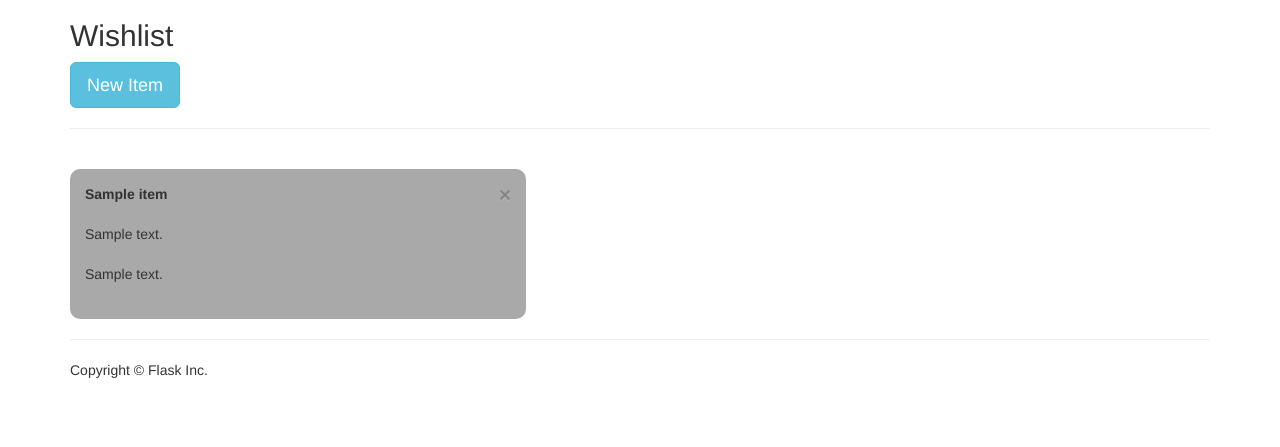
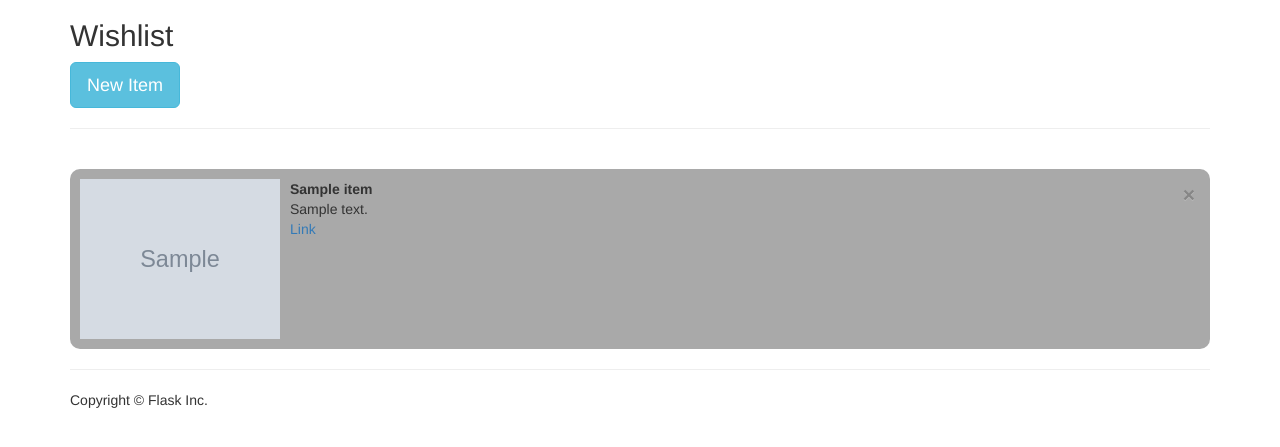
Before and after one commit to vidalCreates/info3180-project2, a Flask app: page /api/users/1/wishlist in a window 1280 px wide. Shown: the part 51-498 px from the top of the page. Run offline with Flask 2, Linux system fonts and the light colour scheme; a user stored in the database is signed in; tables that the repository leaves empty hold one stand-in row (values such as "Sample post"); grey boxes marked "Sample" are stand-in pictures; some libraries are stand-ins or nearby versions.

Commit message:
upgraded wishlist model to include thumbnail column | added wishlist [get] css formatting

```diff
--- a/app/models.py
+++ b/app/models.py
@@ -31,6 +31,7 @@ class WishlistItem(db.Model):
     title = db.Column(db.String(80))
     description = db.Column(db.String(100))
     webaddress = db.Column(db.String(255))
+    thumbnail = db.Column(db.String(255))
 
     def is_authenticated(self):
         return True
--- a/app/static/css/app.css
+++ b/app/static/css/app.css
@@ -6,8 +6,8 @@ body {
     position:relative;
     display:inline-block;
     float:left;
-    width:40%;
-    height:150px;
+    width:100%;
+    height:180px;
     background-color: darkgrey;
     border-radius:10px;
     margin-right:20px;
@@ -15,17 +15,48 @@ body {
     margin-top:20px;
 }
 
+.item-thumbnail{
+    position: absolute;
+    left:10px;
+    top:10px;
+    height:160px;
+    width:200px;
+}
+
+.item-title{
+    position: absolute;
+    left:220px;
+    top:10px;
+}
+
+.item-description{
+    position: absolute;
+    left:220px;
+    top:30px;
+}
+
+.item-webaddress{
+    position: absolute;
+    left:220px;
+    top:50px;
+}
+
 .thumbnail{
     position:relative;
     display:inline-block;
     float:left;
     width:25%;
-    height:100px;
+    height:150px;
     background-color: cadetblue;
     border-radius:2px;
     margin-left:25px;
     margin-right:20px;
     margin-bottom:20px;
-    padding:15px 15px 15px 15px;
     margin-top:20px;
 }
+
+.thumbnail > img{
+    position:relative;
+    height:75%;
+    width:90%;
+}
--- a/app/templates/wishlist.html
+++ b/app/templates/wishlist.html
@@ -10,10 +10,12 @@
         <form  action="{{ url_for('removeitem', userid=current_user.get_id(), itemid=item.id) }}" method="delete">
             <button type="submit" name="submit"  class="close">&times;</button>
         </form>
-            <div class="item-title"><strong>{{ item.title }}</strong></div><br/>
-            <div class="item-description">{{ item.description }}</div><br/>
-            <div class="item-webaddress">{{ item.webaddress }}</div>
-
+            <div>
+                <div><img class="item-thumbnail" src="{{ item.thumbnail }}"/></div>
+                <div class="item-title"><strong>{{ item.title }}</strong></div><br/>
+                <div class="item-description">{{ item.description }}</div><br/>
+                <div class="item-webaddress"><a href="{{ item.webaddress }}">Link</a></div>
+            </div>
         </div>
     {% endfor %}
 
@@ -62,7 +64,10 @@
                         {% raw %}
                         <div>
                             <div ng-repeat="thumb in thumbnails track by $index">
-                                <img class="thumbnail" src="{{ thumb }}">
+                                <div class="thumbnail">
+                                    <input type="radio" name="thumbnail" value="{{ thumb }}" required>
+                                    <img src="{{ thumb }}">
+                                </div>
                             </div>
 
                         </div>
--- a/app/views.py
+++ b/app/views.py
@@ -142,17 +142,12 @@ def wishlist(userid):
             title = form.title.data
             description = form.description.data
             webaddress = form.webaddress.data
+            thumbnail = request.form['thumbnail']
 
-            # NB: upgrade model to include image url after scraping site
-            '''
-            file = request.files['file']
-            filename = secure_filename(file.filename)
-            file.save(os.path.join(file_folder, filename))
-            '''
             # retrieve item from database
             item = WishlistItem.query.filter_by(title=title, owner=current_user.get_id()).first()
 
-            # if the user already exists then flash error message and redirect back to the registration page
+            # if the item already exists then flash error message and redirect back to the wishlist page
             if item is not None:
                 flash(''+title+' already exists in your wishlist', 'danger')
                 return redirect(url_for('wishlist', userid=current_user.get_id()))
@@ -162,7 +157,8 @@ def wishlist(userid):
                                 owner=current_user.get_id(),
                                 title=title,
                                 description=description,
-                                webaddress=webaddress)
+                                webaddress=webaddress,
+                                thumbnail=thumbnail)
 
             # insert item into WishlistItem
             db.session.add(item)
@@ -214,12 +210,17 @@ def thumbnails():
     # get url from form
     url = request.args.get('url')
 
+    # establish regular expression for url
     pattern = re.compile("(https?:\/\/(?:www\.|(?!www))[a-zA-Z0-9][a-zA-Z0-9-]+[a-zA-Z0-9]\.[^\s]{2,}|www\.[a-zA-Z0-9][a-zA-Z0-9-]+[a-zA-Z0-9]\.[^\s]{2,}|https?:\/\/(?:www\.|(?!www))[a-zA-Z0-9]\.[^\s]{2,}|www\.[a-zA-Z0-9]\.[^\s]{2,})")
-    print pattern.match(url)
+
+    # if the text entered is a url then scrape for images
     if pattern.match(url):
         # get and return thumbnails
         return jsonify({'error': None, 'message': 'Success', 'thumbnails': getimageurls(url)})
+
+    # otherwise display default image
     return jsonify({'error': None, 'message': 'Success', 'thumbnails': [url_for('static', filename="uploads/placeholder.png")]})
+
 
 @login_manager.user_loader
 def load_user(id):
```
Also changed, not shown: migrations/versions/ab66aba2dd9e_.py (added, +28 -0 lines).
